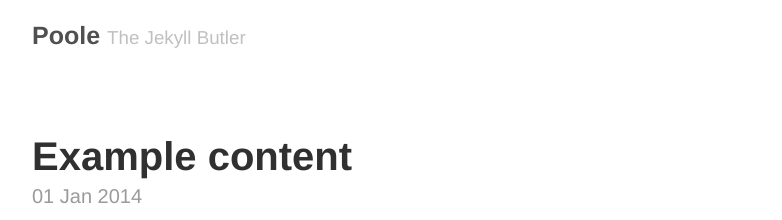
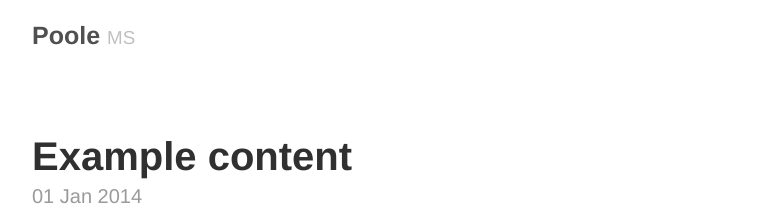
Before and after one commit to somniumm/somniumm.github.io, a Jekyll site: the page built from index.html, in a window 1280 px wide and 900 px high. Shown: the top 220 px of the window, without its empty margins (248-1030 px from the left). Built offline with Jekyll 4.4.1, drawn with Linux system fonts in a browser that asks for light colours; Markdown is read by kramdown in place of the engine named in the settings; the list of posts is cut into pages by our own code.

Commit message:
new post

```diff
--- a/_config.yml
+++ b/_config.yml
@@ -7,9 +7,9 @@ permalink:        pretty
 
 # Setup
 title:            Poole
-tagline:          'The Jekyll Butler'
-description:      'Base theme for Jekyll themes by @mdo.'
-url:              http://getpoole.com
+tagline:          'MS'
+description:      'Architecture'
+url:              http://somniumm.github.io
 
 author:
   name:           'Mark Otto'
```
